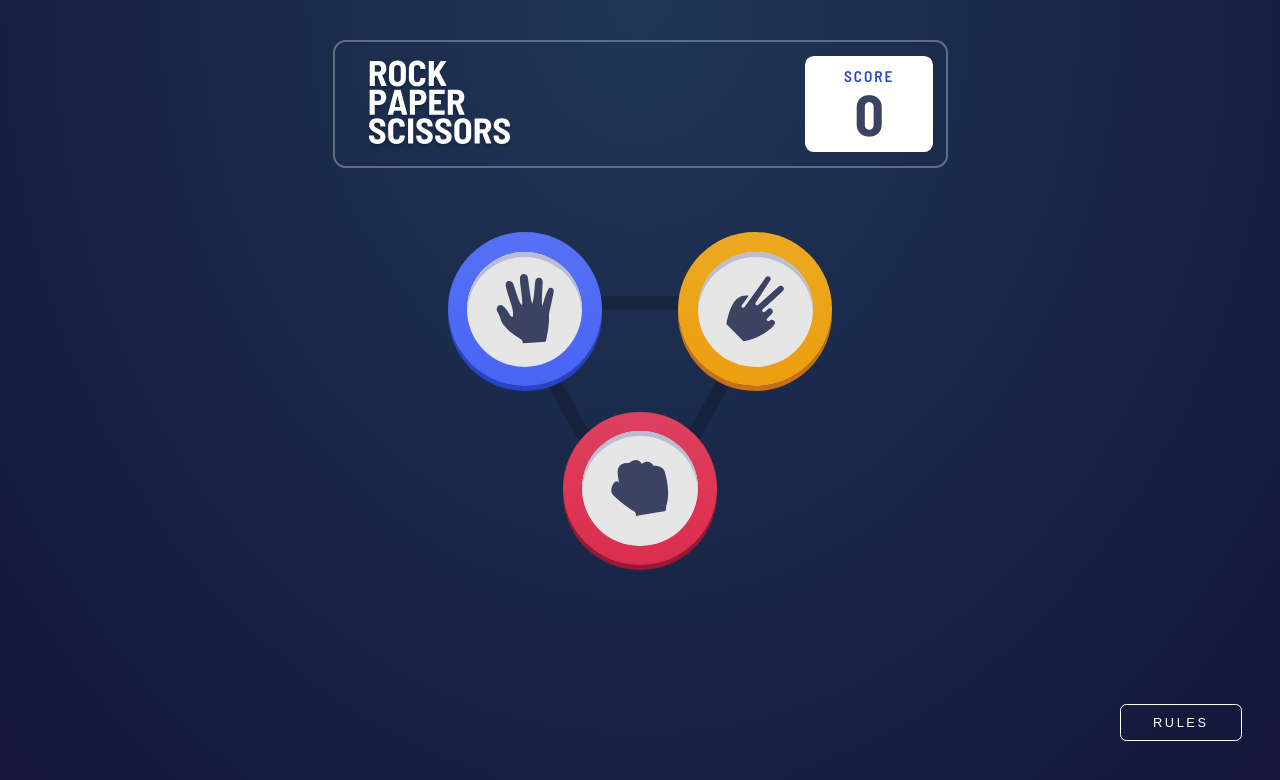
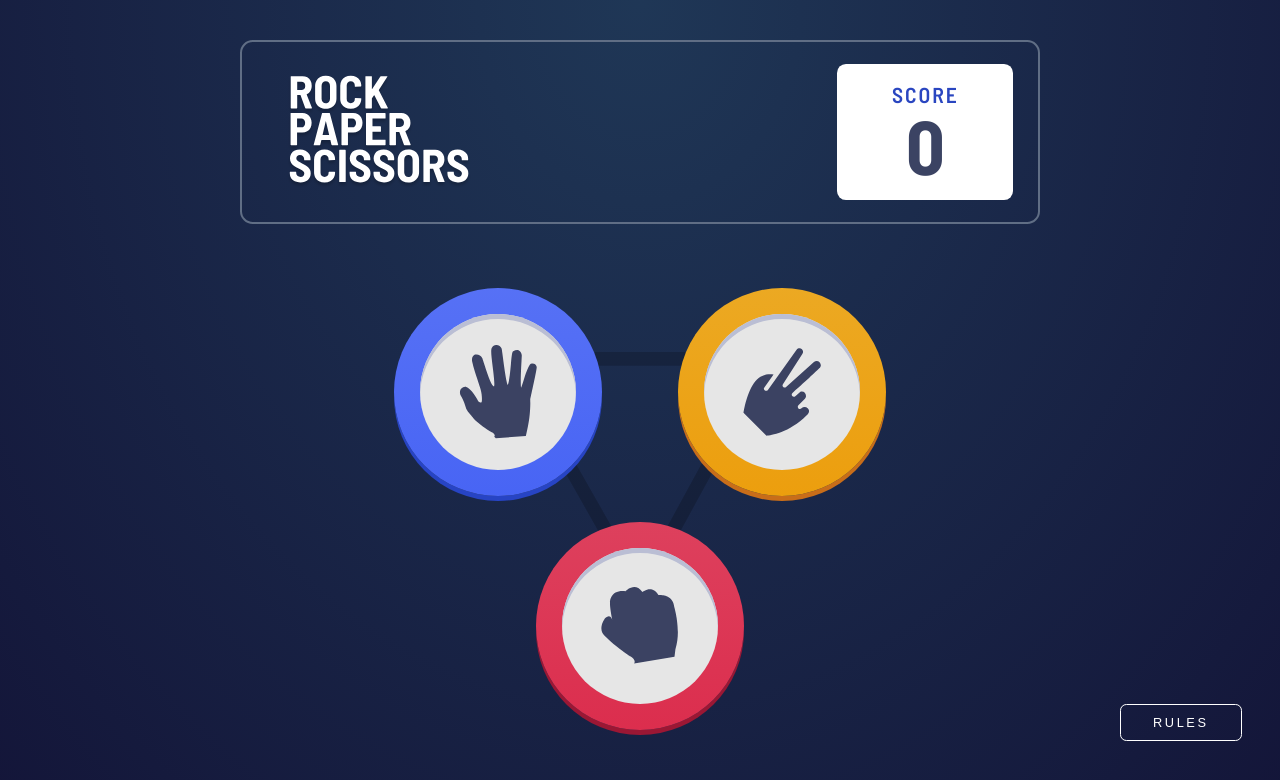
Before and after one commit to DarlanSilv4/rock-paper-scissors, a React (Create React App) app: page / in a window 1280 px wide. Shown: the top 780 px of the page. Built offline with nearby package versions, Linux system fonts and the light colour scheme.

Commit message:
improve resposive design

```diff
--- a/src/components/Button/Button.elements.js
+++ b/src/components/Button/Button.elements.js
@@ -30,8 +30,8 @@ export const ButtonContainer = styled.button`
   }
 
   @media only screen and (min-width: 1024px){
-    height:  ${({ size }) => size === 'big' ? '16vw' : '12vw'};
-    width: ${({ size }) => size === 'big' ? '16vw' : '12vw'};
+    height:  ${({ size }) => size === 'big' ? '36vh' : '26vh'};
+    width: ${({ size }) => size === 'big' ? '36vh' : '26vh'};
   }
 
 `
--- a/src/components/Header/Header.elements.js
+++ b/src/components/Header/Header.elements.js
@@ -16,11 +16,11 @@ export const HeaderContainer = styled.header`
   @media only screen and (min-width: 1024px) {
     border-radius: 1vw;
     border-width: 0.2vw;
-    height: 10vw;
+    height: 23vh;
     margin-top: 1.2vw;
     margin-bottom: 0;
-    padding: 5% 1%;
-    width: 50%;
+    padding: 5% 2%;
+    width: 100vh;
   }
 `
 
--- a/src/components/Scoreboard/Scoreboard.elements.js
+++ b/src/components/Scoreboard/Scoreboard.elements.js
@@ -13,8 +13,8 @@ export const ScoreboardContainer = styled.div`
 
   @media only screen and (min-width: 1024px){
     border-radius: 0.7vw;
-    width: 10vw;
-    height: 7.5vw;
+    width: 22vh;
+    height: 17vh;
   }
 
 `;
@@ -26,7 +26,7 @@ export const ScoreText = styled.span`
   text-transform: uppercase;
 
   @media only screen and (min-width: 1024px){
-    font-size: 1.2vw;
+    font-size: 2.7vh;
   }
 
 `
@@ -38,6 +38,6 @@ export const Score = styled.span`
   line-height: 1;
 
   @media only screen and (min-width: 1024px){
-    font-size: 4.5vw;
+    font-size: 9.5vh;
   }
 `
```
